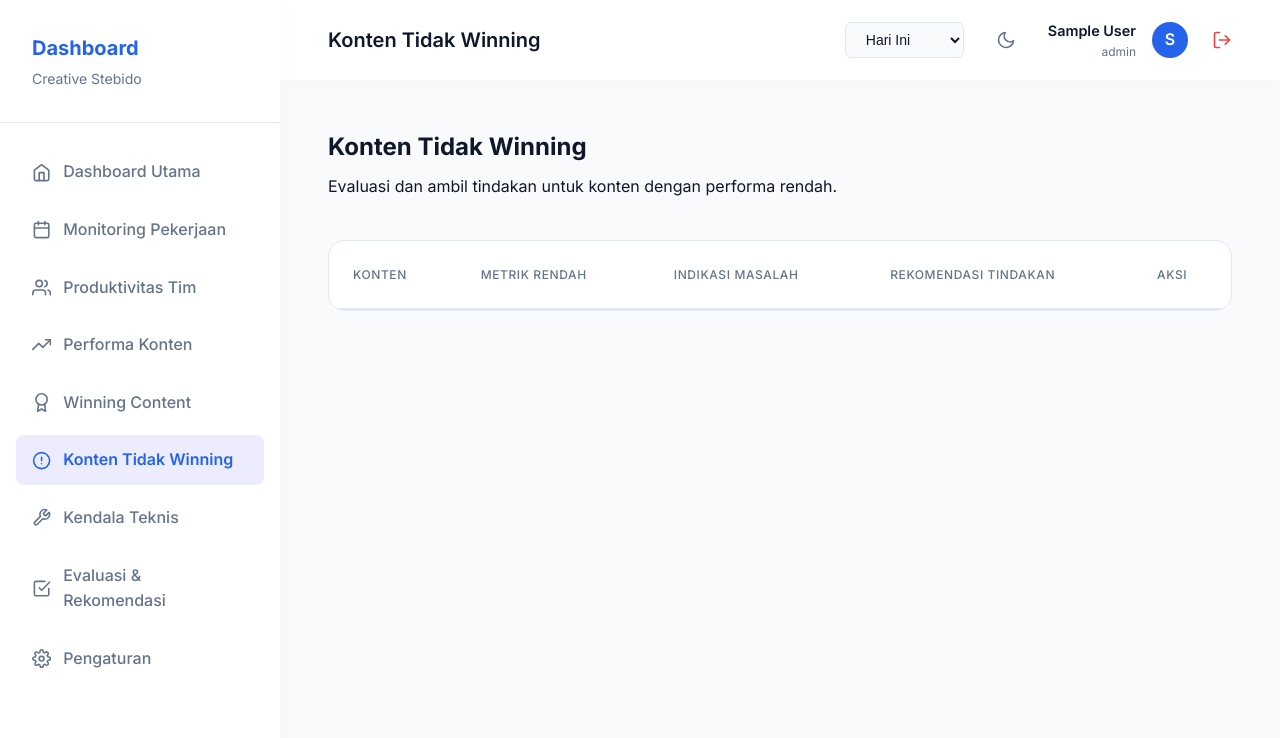
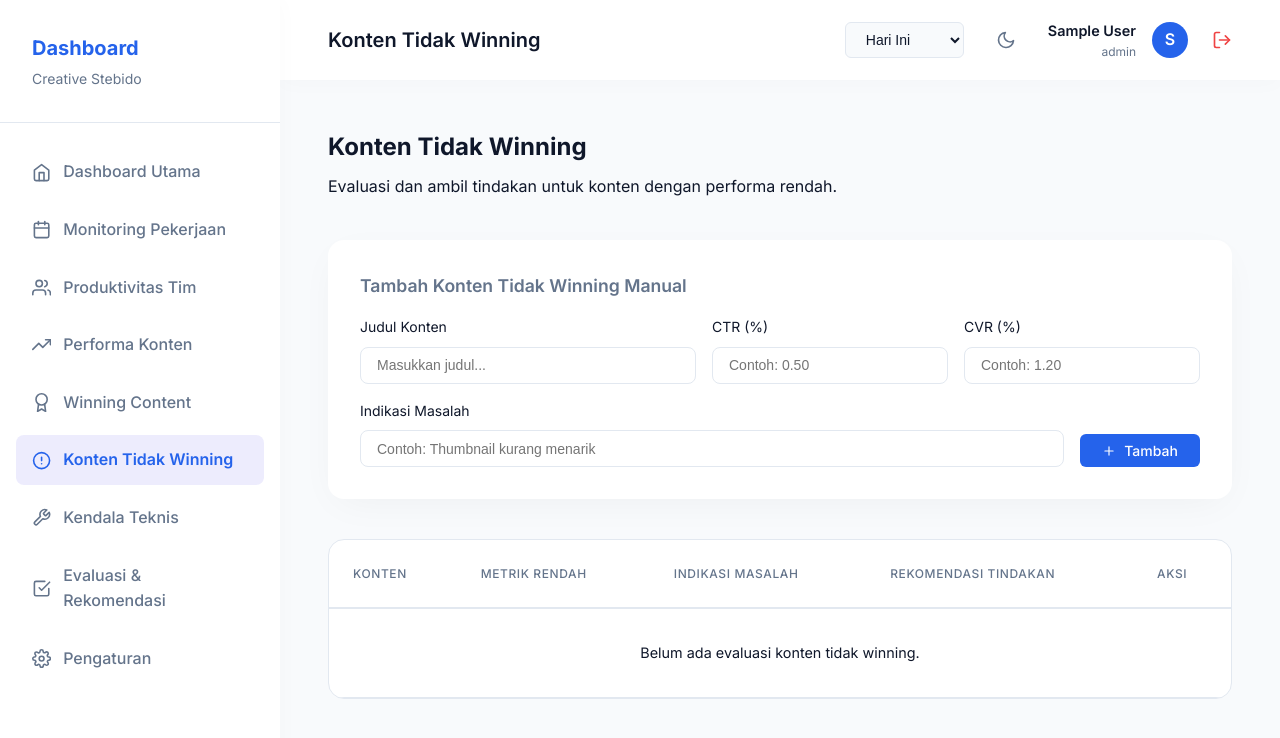
Before and after one commit to zaenudinputra44/Dashboard-Creative-Stebido, a React (Vite) app: page /not-winning in a window 1280 px wide. Shown: the top 738 px of the page. Built offline with nearby package versions, Linux system fonts and the light colour scheme; sample sign-in values are in the browser's storage.

Commit message:
Feat: Add manual data entry forms to Winning and Not Winning pages

```diff
--- a/src/pages/NotWinning.jsx
+++ b/src/pages/NotWinning.jsx
@@ -1,24 +1,64 @@
-import React, { useState } from 'react';
+import React, { useState, useEffect } from 'react';
 import { notWinningContent } from '../data/dummyData';
-import { FiAlertCircle, FiSave, FiCheck } from 'react-icons/fi';
+import { FiAlertCircle, FiSave, FiCheck, FiPlus } from 'react-icons/fi';
 
 const NotWinning = () => {
-  const [data, setData] = useState(
-    notWinningContent.map(item => ({ ...item, decision: 'Belum Ditentukan' }))
-  );
+  const [data, setData] = useState([]);
   const [savedStatus, setSavedStatus] = useState({});
 
+  // State form
+  const [newTitle, setNewTitle] = useState('');
+  const [newCtr, setNewCtr] = useState('');
+  const [newCvr, setNewCvr] = useState('');
+  const [newIssue, setNewIssue] = useState('');
+
+  useEffect(() => {
+    const saved = localStorage.getItem('notWinningData');
+    if (saved) {
+      setData(JSON.parse(saved));
+    } else {
+      setData(notWinningContent.map(item => ({ ...item, decision: 'Belum Ditentukan' })));
+    }
+  }, []);
+
   const handleDecisionChange = (id, newDecision) => {
-    setData(prev => prev.map(item => item.id === id ? { ...item, decision: newDecision } : item));
+    const updatedData = data.map(item => item.id === id ? { ...item, decision: newDecision } : item);
+    setData(updatedData);
     setSavedStatus(prev => ({ ...prev, [id]: false })); // Mark as unsaved
   };
 
   const handleSave = (id) => {
-    // Simulate save
     setSavedStatus(prev => ({ ...prev, [id]: true }));
+    // Save to localStorage
+    localStorage.setItem('notWinningData', JSON.stringify(data));
     setTimeout(() => {
       setSavedStatus(prev => ({ ...prev, [id]: false }));
     }, 2000);
+  };
+
+  const handleAddSubmit = (e) => {
+    e.preventDefault();
+    if (!newTitle) return;
+
+    const newId = data.length > 0 ? Math.max(...data.map(d => d.id)) + 1 : 1;
+    const newItem = {
+      id: newId,
+      title: newTitle,
+      ctr: newCtr || '0.00',
+      conversionRate: newCvr || '0.00',
+      indikasiMasalah: newIssue || 'Perlu dianalisis',
+      decision: 'Belum Ditentukan'
+    };
+
+    const updatedData = [newItem, ...data];
+    setData(updatedData);
+    localStorage.setItem('notWinningData', JSON.stringify(updatedData));
+
+    // Reset form
+    setNewTitle('');
+    setNewCtr('');
+    setNewCvr('');
+    setNewIssue('');
   };
 
   return (
@@ -28,6 +68,31 @@ const NotWinning = () => {
           <h2>Konten Tidak Winning</h2>
           <p className="text-muted" style={{ marginTop: '0.5rem' }}>Evaluasi dan ambil tindakan untuk konten dengan performa rendah.</p>
         </div>
+      </div>
+
+      <div className="card mb-4">
+        <h3 className="card-title mb-4" style={{ fontSize: '1.1rem' }}>Tambah Konten Tidak Winning Manual</h3>
+        <form onSubmit={handleAddSubmit} style={{ display: 'flex', gap: '1rem', flexWrap: 'wrap', alignItems: 'flex-end' }}>
+          <div style={{ flex: '1 1 200px' }}>
+            <label style={{ fontSize: '0.875rem', marginBottom: '0.5rem', display: 'block' }}>Judul Konten</label>
+            <input type="text" className="filter-input" style={{ width: '100%' }} value={newTitle} onChange={(e) => setNewTitle(e.target.value)} placeholder="Masukkan judul..." required />
+          </div>
+          <div style={{ flex: '1 1 100px' }}>
+            <label style={{ fontSize: '0.875rem', marginBottom: '0.5rem', display: 'block' }}>CTR (%)</label>
+            <input type="number" step="0.01" className="filter-input" style={{ width: '100%' }} value={newCtr} onChange={(e) => setNewCtr(e.target.value)} placeholder="Contoh: 0.50" />
+          </div>
+          <div style={{ flex: '1 1 100px' }}>
+            <label style={{ fontSize: '0.875rem', marginBottom: '0.5rem', display: 'block' }}>CVR (%)</label>
+            <input type="number" step="0.01" className="filter-input" style={{ width: '100%' }} value={newCvr} onChange={(e) => setNewCvr(e.target.value)} placeholder="Contoh: 1.20" />
+          </div>
+          <div style={{ flex: '1 1 250px' }}>
+            <label style={{ fontSize: '0.875rem', marginBottom: '0.5rem', display: 'block' }}>Indikasi Masalah</label>
+            <input type="text" className="filter-input" style={{ width: '100%' }} value={newIssue} onChange={(e) => setNewIssue(e.target.value)} placeholder="Contoh: Thumbnail kurang menarik" />
+          </div>
+          <button type="submit" className="action-btn" style={{ minWidth: '120px', justifyContent: 'center' }}>
+            <FiPlus /> Tambah
+          </button>
+        </form>
       </div>
 
       <div className="table-container">
@@ -42,7 +107,14 @@ const NotWinning = () => {
             </tr>
           </thead>
           <tbody>
-            {data.map((item, idx) => (
+            {data.length === 0 ? (
+              <tr>
+                <td colSpan="5" style={{ textAlign: 'center', padding: '2rem' }} className="text-muted">
+                  Belum ada evaluasi konten tidak winning.
+                </td>
+              </tr>
+            ) : (
+              data.map((item) => (
                 <tr key={item.id}>
                   <td className="font-medium">{item.title}</td>
                   <td>
@@ -52,13 +124,13 @@ const NotWinning = () => {
                     </div>
                   </td>
                   <td>
-                  {idx % 2 === 0 ? "Thumbnail kurang menarik" : "Hook video tidak kuat"}
+                    {item.indikasiMasalah || "Thumbnail kurang menarik"}
                   </td>
                   <td>
                     <select
                       className="filter-input"
                       style={{ minWidth: '150px', padding: '0.4rem 0.8rem' }}
-                    value={item.decision}
+                      value={item.decision || 'Belum Ditentukan'}
                       onChange={(e) => handleDecisionChange(item.id, e.target.value)}
                     >
                       <option value="Belum Ditentukan">-- Pilih Tindakan --</option>
@@ -79,7 +151,8 @@ const NotWinning = () => {
                     </button>
                   </td>
                 </tr>
-            ))}
+              ))
+            )}
           </tbody>
         </table>
       </div>
--- a/src/pages/Winning.jsx
+++ b/src/pages/Winning.jsx
@@ -1,16 +1,55 @@
-import React, { useState } from 'react';
+import React, { useState, useEffect } from 'react';
 import { winningContent } from '../data/dummyData';
-import { FiTrendingUp, FiCopy, FiCheck } from 'react-icons/fi';
+import { FiTrendingUp, FiCopy, FiCheck, FiPlus } from 'react-icons/fi';
 
 const Winning = () => {
+  const [data, setData] = useState([]);
   const [copiedId, setCopiedId] = useState(null);
+
+  // State form
+  const [newTitle, setNewTitle] = useState('');
+  const [newCtr, setNewCtr] = useState('');
+  const [newSales, setNewSales] = useState('');
+  const [newFactor, setNewFactor] = useState('');
+
+  useEffect(() => {
+    const saved = localStorage.getItem('winningData');
+    if (saved) {
+      setData(JSON.parse(saved));
+    } else {
+      setData(winningContent);
+    }
+  }, []);
 
   const handleDuplicate = (id) => {
     setCopiedId(id);
-    // You could also add an actual item to monitoringData here if it was a global context
     setTimeout(() => {
       setCopiedId(null);
     }, 2000);
+  };
+
+  const handleAddSubmit = (e) => {
+    e.preventDefault();
+    if (!newTitle) return;
+
+    const newId = data.length > 0 ? Math.max(...data.map(d => d.id)) + 1 : 1;
+    const newItem = {
+      id: newId,
+      title: newTitle,
+      ctr: newCtr || '0.00',
+      transactions: newSales || '0',
+      faktorSukses: newFactor || 'Tidak ada keterangan'
+    };
+
+    const updatedData = [newItem, ...data];
+    setData(updatedData);
+    localStorage.setItem('winningData', JSON.stringify(updatedData));
+
+    // Reset form
+    setNewTitle('');
+    setNewCtr('');
+    setNewSales('');
+    setNewFactor('');
   };
 
   return (
@@ -20,8 +59,38 @@ const Winning = () => {
         <p className="text-muted" style={{ marginTop: '0.5rem' }}>Konten dengan performa terbaik bulan ini. Replikasi pola suksesnya.</p>
       </div>
 
+      <div className="card mb-4">
+        <h3 className="card-title mb-4" style={{ fontSize: '1.1rem' }}>Tambah Winning Content Manual</h3>
+        <form onSubmit={handleAddSubmit} style={{ display: 'flex', gap: '1rem', flexWrap: 'wrap', alignItems: 'flex-end' }}>
+          <div style={{ flex: '1 1 200px' }}>
+            <label style={{ fontSize: '0.875rem', marginBottom: '0.5rem', display: 'block' }}>Judul Konten</label>
+            <input type="text" className="filter-input" style={{ width: '100%' }} value={newTitle} onChange={(e) => setNewTitle(e.target.value)} placeholder="Masukkan judul..." required />
+          </div>
+          <div style={{ flex: '1 1 100px' }}>
+            <label style={{ fontSize: '0.875rem', marginBottom: '0.5rem', display: 'block' }}>CTR (%)</label>
+            <input type="number" step="0.01" className="filter-input" style={{ width: '100%' }} value={newCtr} onChange={(e) => setNewCtr(e.target.value)} placeholder="Contoh: 3.50" />
+          </div>
+          <div style={{ flex: '1 1 100px' }}>
+            <label style={{ fontSize: '0.875rem', marginBottom: '0.5rem', display: 'block' }}>Sales (Konversi)</label>
+            <input type="number" className="filter-input" style={{ width: '100%' }} value={newSales} onChange={(e) => setNewSales(e.target.value)} placeholder="Jumlah sales" />
+          </div>
+          <div style={{ flex: '1 1 250px' }}>
+            <label style={{ fontSize: '0.875rem', marginBottom: '0.5rem', display: 'block' }}>Faktor Sukses</label>
+            <input type="text" className="filter-input" style={{ width: '100%' }} value={newFactor} onChange={(e) => setNewFactor(e.target.value)} placeholder="Contoh: Hook kuat di 3 detik awal" />
+          </div>
+          <button type="submit" className="action-btn" style={{ minWidth: '120px', justifyContent: 'center' }}>
+            <FiPlus /> Tambah
+          </button>
+        </form>
+      </div>
+
       <div className="dashboard-main-grid">
-        {winningContent.map((item) => (
+        {data.length === 0 ? (
+          <div className="card" style={{ gridColumn: '1 / -1', textAlign: 'center', padding: '3rem' }}>
+            <p className="text-muted">Belum ada konten yang berstatus Winning.</p>
+          </div>
+        ) : (
+          data.map((item) => (
             <div className="card" key={item.id} style={{ display: 'flex', flexDirection: 'column', height: '100%' }}>
               <div className="flex-between mb-4">
                 <h3 className="card-title" style={{ color: 'var(--text-main)', fontSize: '1.1rem' }}>{item.title}</h3>
@@ -40,7 +109,7 @@ const Winning = () => {
                 <div style={{ display: 'flex', justifyContent: 'space-between' }}>
                   <span className="text-muted" style={{ fontSize: '0.875rem' }}>Faktor Sukses</span>
                   <span className="font-medium" style={{ fontSize: '0.875rem', textAlign: 'right' }}>
-                  Hook di 3 detik pertama sangat kuat
+                    {item.faktorSukses || 'Hook di 3 detik pertama sangat kuat'}
                   </span>
                 </div>
               </div>
@@ -53,7 +122,8 @@ const Winning = () => {
                 {copiedId === item.id ? <><FiCheck /> Berhasil Diduplikasi</> : <><FiCopy /> Gunakan Ulang Konsep</>}
               </button>
             </div>
-        ))}
+          ))
+        )}
       </div>
     </div>
   );
```
Lines whose indentation alone changed are shown as unchanged.
